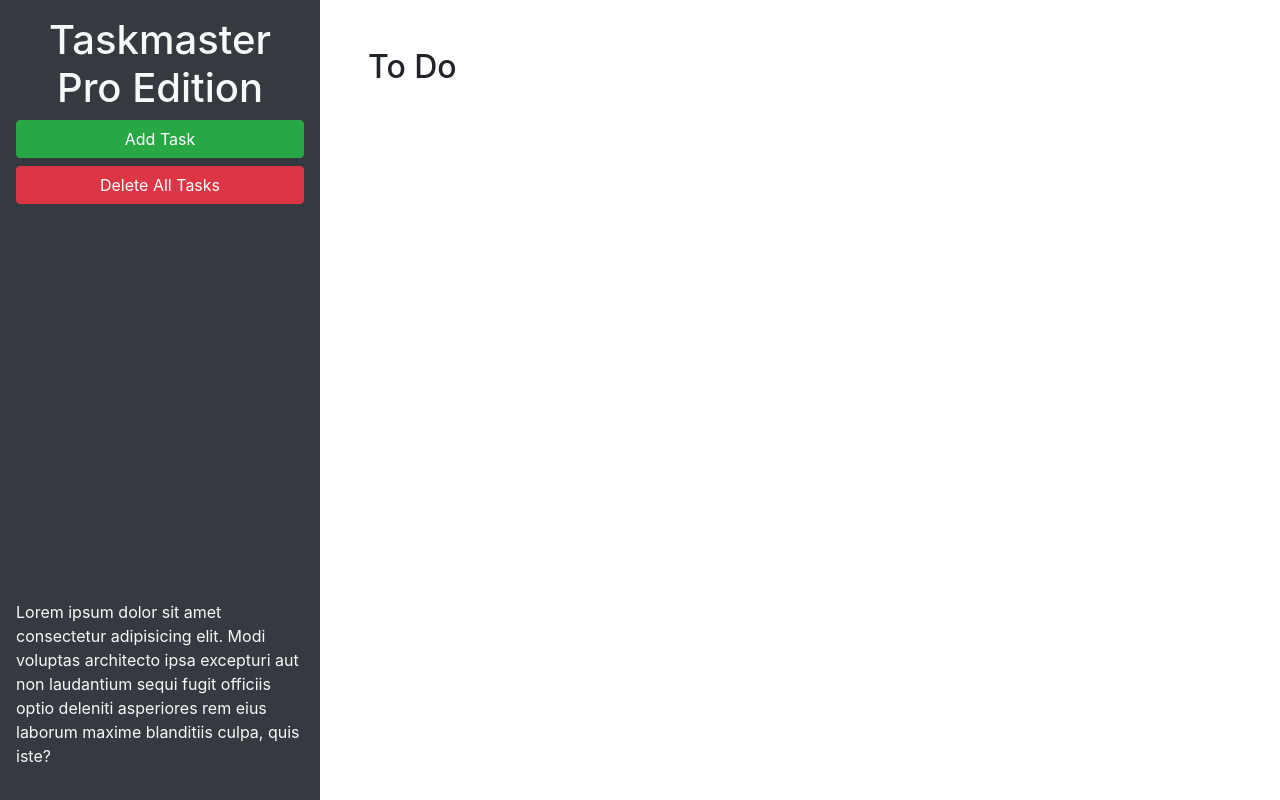
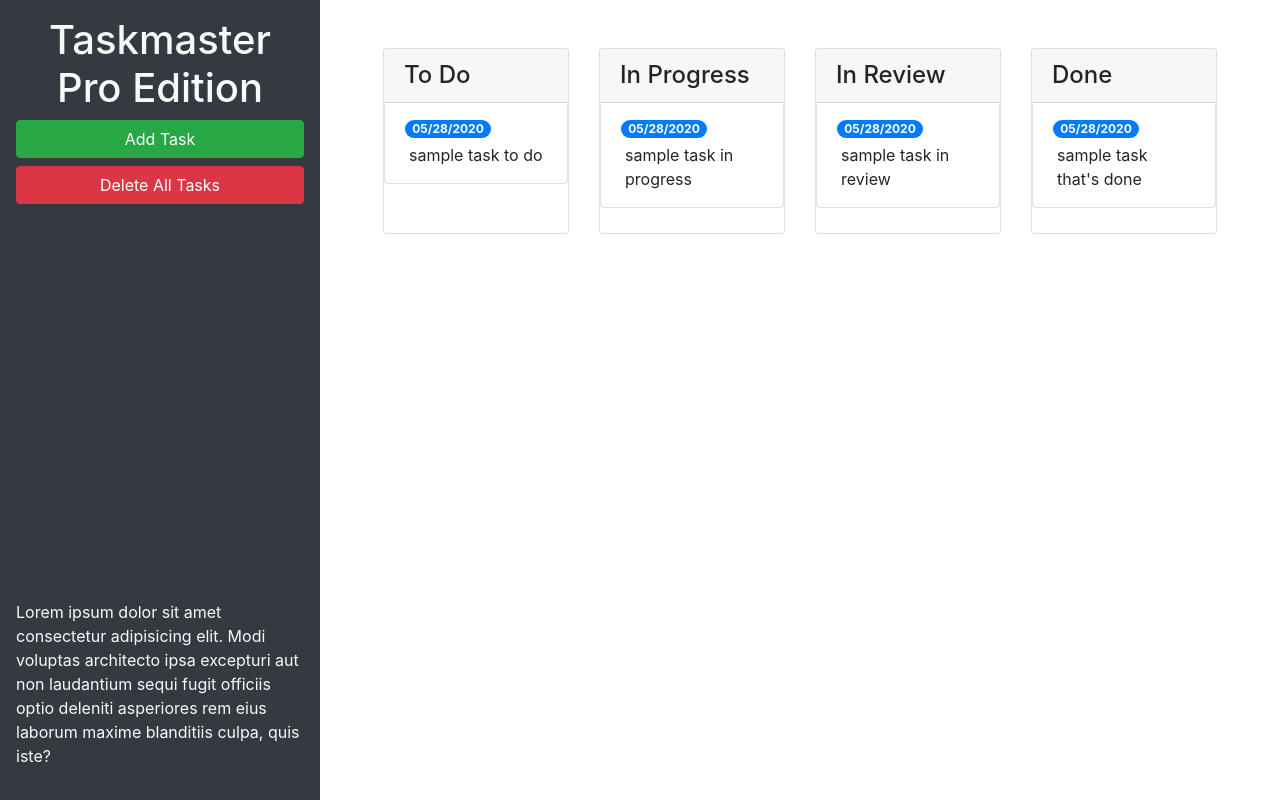
Before and after one commit to bk7711/taskmaster-pro, a plain HTML site: page index.html in a window 1280 px wide. Drawn offline with nearby package versions, Linux system fonts and the light colour scheme.

Commit message:
add bootstrap classes and grid layout

```diff
--- a/index.html
+++ b/index.html
@@ -24,9 +24,61 @@
       </p>
     </header>
     <main class="col-12 col-lg-9">
-      <div class="m-5">
-        <h2>To Do</h2>
-        <ul id="list-toDo" class="list-group"> </ul>
+      <div class="m-5 row justify-content-around">
+        <!-- todo start -->
+        <div class = "col-12 col-md-6 col-xl-3 mb-3">
+          <div class="card">
+            <h4 class="card-header">To Do</h4>
+            <ul id="list-toDo" class="list-group">
+              <li class="list-group-item">
+                <span class="badge badge-primary badge-pill">05/28/2020</span>
+                <p class="m-1">sample task to do</p>
+              </li>
+            </ul>
+          </div>
+
+        </div>
+        <!-- todo end -->
+        <!-- in progress start -->
+        <div class="col-12 col-md-6 col-xl-3 mb-3">
+          <div class="card">
+            <h4 class="card-header">In Progress</h4>
+            <ul id="list-inProgress" class="list-group">
+              <li class="list-group-item">
+                <span class="badge badge-primary badge-pill">05/28/2020</span>
+                <p class="m-1">sample task in progress</p>
+              </li>
+            </ul>
+          </div>
+        </div>
+        <!-- in progress end -->
+        <!-- in review start -->
+        <div class="col-12 col-md-6 col-xl-3 mb-3">
+          <div class="card">
+             <h4 class="card-header">In Review</h4>
+              <ul id="list-inReview" class="list-group">
+                <li class="list-group-item">
+                  <span class="badge badge-primary badge-pill">05/28/2020</span>
+                  <p class="m-1">sample task in review</p>
+                </li>
+              </ul>
+          </div>
+        </div>
+        <!-- in review end -->
+        <!-- done start -->
+        <div class="col-12 col-md-6 col-xl-3 mb-3">
+          <div class="card">
+            <h4 class="card-header">Done</h4>
+              <ul id="list-done" class="list-group">
+                <li class="list-group-item">
+                  <span class="badge badge-primary badge-pill">05/28/2020</span>
+                  <p class="m-1">sample task that's done</p>
+                </li>
+              </ul>
+          </div>
+
+        </div>
+        <!-- done end -->
       </div>
     </main>
   </div>
@@ -46,11 +98,11 @@
           <form>
             <div class="form-group">
               <label for="modalTaskDescription">Task description</label>
-              <textarea id="modalTaskDescription" rows="3"></textarea>
+              <textarea class="form-control" id="modalTaskDescription" rows="3"></textarea>
             </div>
             <div class="form-group">
               <label for="modalDueDate">Due date</label>
-              <input type="text" id="modalDueDate" placeholder="mm/dd/yyyy" autocomplete="off" />
+              <input type="text" class="form-control" id="modalDueDate" placeholder="mm/dd/yyyy" autocomplete="off" />
             </div>
           </form>
         </div>
```
